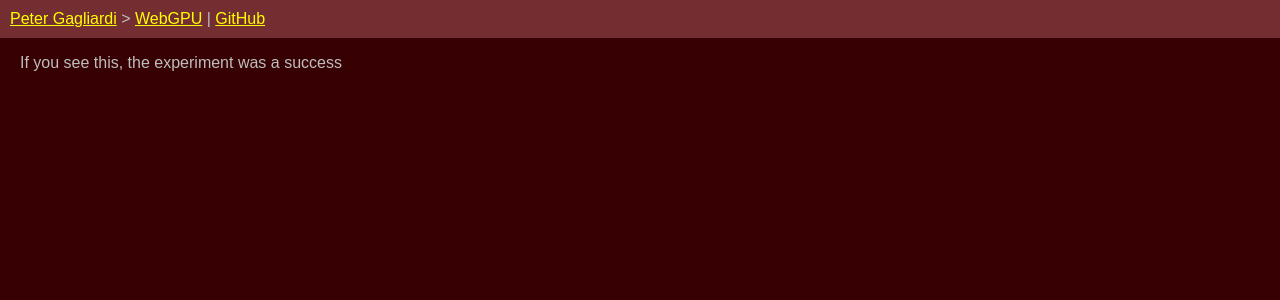
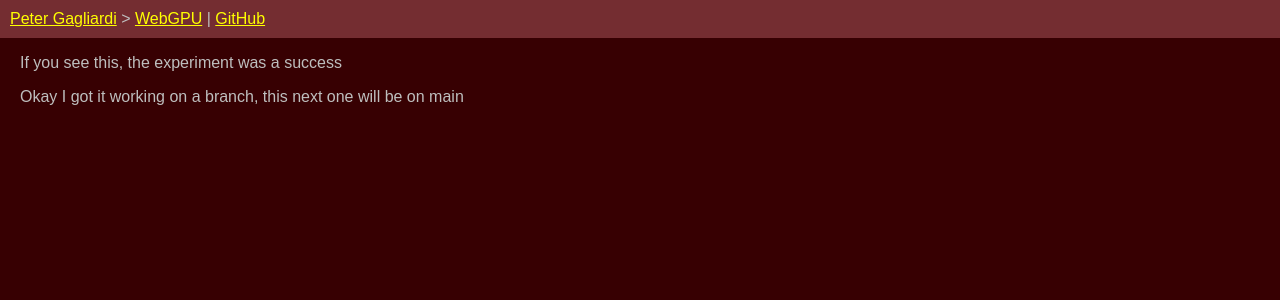
Before and after one commit to ptrgags/webgpu-sketchbook, a Vue app: page /#/gh-pages-test in a window 1280 px wide. Shown: the top 300 px of the page. Built offline with nearby package versions, Linux system fonts and the light colour scheme.

Commit message:
Lock things down to main

```diff
--- a/src/views/TemporaryView.vue
+++ b/src/views/TemporaryView.vue
@@ -1,3 +1,4 @@
 <template>
 <p>If you see this, the experiment was a success</p>
+<p>Okay I got it working on a branch, this next one will be on main</p>
 </template>
```
